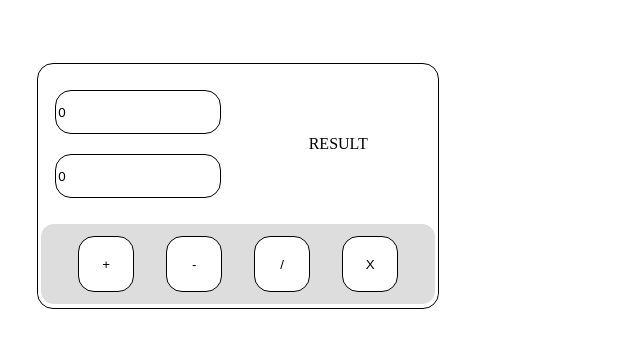
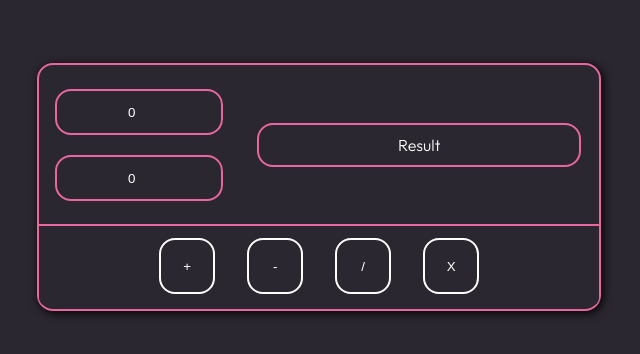
Before and after one commit to MhmtBH/Basic-Calculator, a plain HTML site: page index.html in a window 1280 px wide. Shown: the whole page, without its empty margins (34-674 px from the left). Drawn offline with Linux system fonts and the light colour scheme.

Commit message:
Design-Finish

```diff
--- a/index.html
+++ b/index.html
@@ -16,7 +16,7 @@
                 <input id="intSecond" class="intSecond" type="number" value="0">
             </div>
             <div class="resultDiv">
-                <p id="result">RESULT</p>
+                <p class="result" id="result">Result</p>
             </div>
         </div>
 
--- a/style.css
+++ b/style.css
@@ -1,22 +1,32 @@
+@font-face {
+    font-family: "outfit";
+    src: url(Assets/Fonts/Outfit-Light.ttf);
+}
 
+
+html{
+    background-color: #2B2730;
+}
 div.calculatorBase{
 
-    width: 50vh;
+    width: 70vh;
     height: 30.5vh;
 
-    background-color: white;
+    background-color: #2B2730;
 
     margin: 5%;
 
-    border: 1px solid rgb(0, 0, 0);
+    border: 2px solid #E966A0;
     border-radius: 2vh;
+
+    box-shadow: 2px 2px 10px black;
 }
 
 div.calculatorHead{
     float: left;
     display: flex;
 
-    width: 50vh;
+    width: 70vh;
     height: 20vh;
 
     background-color: transparent;
@@ -35,28 +45,44 @@ div.inputDiv{
     background-color: transparent;
 }
 input.intFirst{
+    display: flex;
+    text-align: center;
+    justify-content: center;
+    align-items: center;
+    align-content: center;
+
     margin-top: 6%;
     margin-bottom: 6%;
 
     width: 20vh;
     height: 5vh;
 
-    background-color: white;
+    background-color: #2B2730;
 
-    border: 1px solid rgb(0, 0, 0);
+    border: 2px solid #E966A0;
     border-radius: 2vh;
+
+    color: white;
 }
 input.intSecond{
+    display: flex;
+    text-align: center;
+    justify-content: center;
+    align-items: center;
+    align-content: center;
+
     margin-top: 6%;
     margin-bottom: 6%;
 
     width: 20vh;
     height: 5vh;
 
-    background-color: white;
+    background-color: #2B2730;
 
-    border: 1px solid rgb(0, 0, 0);
+    border: 2px solid #E966A0;
     border-radius: 2vh;
+
+    color: white;
 }
 
 
@@ -68,19 +94,29 @@ div.resultDiv{
     align-content: center;
 
 
-    width: 25vh;
+    width: 45vh;
     height: 20vh;
 
     background-color: transparent;
 }
-input.intResult{
-    width: 20vh;
+p.result{
+    display: flex;
+    text-align: center;
+    justify-content: center;
+    align-items: center;
+    align-content: center;
+
+    width: 40vh;
     height: 5vh;
 
-    background-color: white;
+    background-color: #2B2730;
 
-    border: 1px solid rgb(0, 0, 0);
+    border: 2px solid #E966A0;
     border-radius: 2vh;
+
+    color: white;
+
+    font-family: "outfit", sans-serif;
 }
 
 
@@ -93,7 +129,7 @@ div.calculatorBody{
     align-content: center;
 
 
-    width: 50vh;
+    width: 70vh;
     height: 10vh;
 
     background-color: transparent;
@@ -110,13 +146,13 @@ div.mathButtons{
     justify-items: center;
 
 
-    width: 50vh;
+    width: 70vh;
     height: 10vh;
 
-    background-color: rgb(221, 221, 221);
+    background-color: #2B2730;
 
-    border: 3px solid white;
-    border-radius: 2vh;
+    border-top: 2px solid #E966A0;
+    border-radius: 0vh 0vh 1vh 1vh;
 }
 div.mathButtons button{
 
@@ -133,10 +169,12 @@ div.mathButtons button{
     margin-top: 2.5vh;
     margin-bottom: 2.5vh;
 
-    background-color: white;
+    background-color: #2B2730;
 
-    border: 1px solid rgb(0, 0, 0);
+    border: 2px solid white;
     border-radius: 2vh;
+
+    color: white;
 }
 
 div.mathButtons button:hover{
@@ -152,10 +190,12 @@ div.mathButtons button:hover{
     margin-top: 2.5vh;
     margin-bottom: 2.5vh;
 
-    background-color: rgb(205, 247, 255);
+    background-color: white;
 
-    border: 1px solid rgb(0, 0, 0);
+    border: 1px solid #E966A0;
     border-radius: 2vh;
 
     cursor:pointer;
+
+    color: #E966A0;
 }
```
Also changed, not shown: Assets/Fonts/Outfit-Light.ttf (added).
